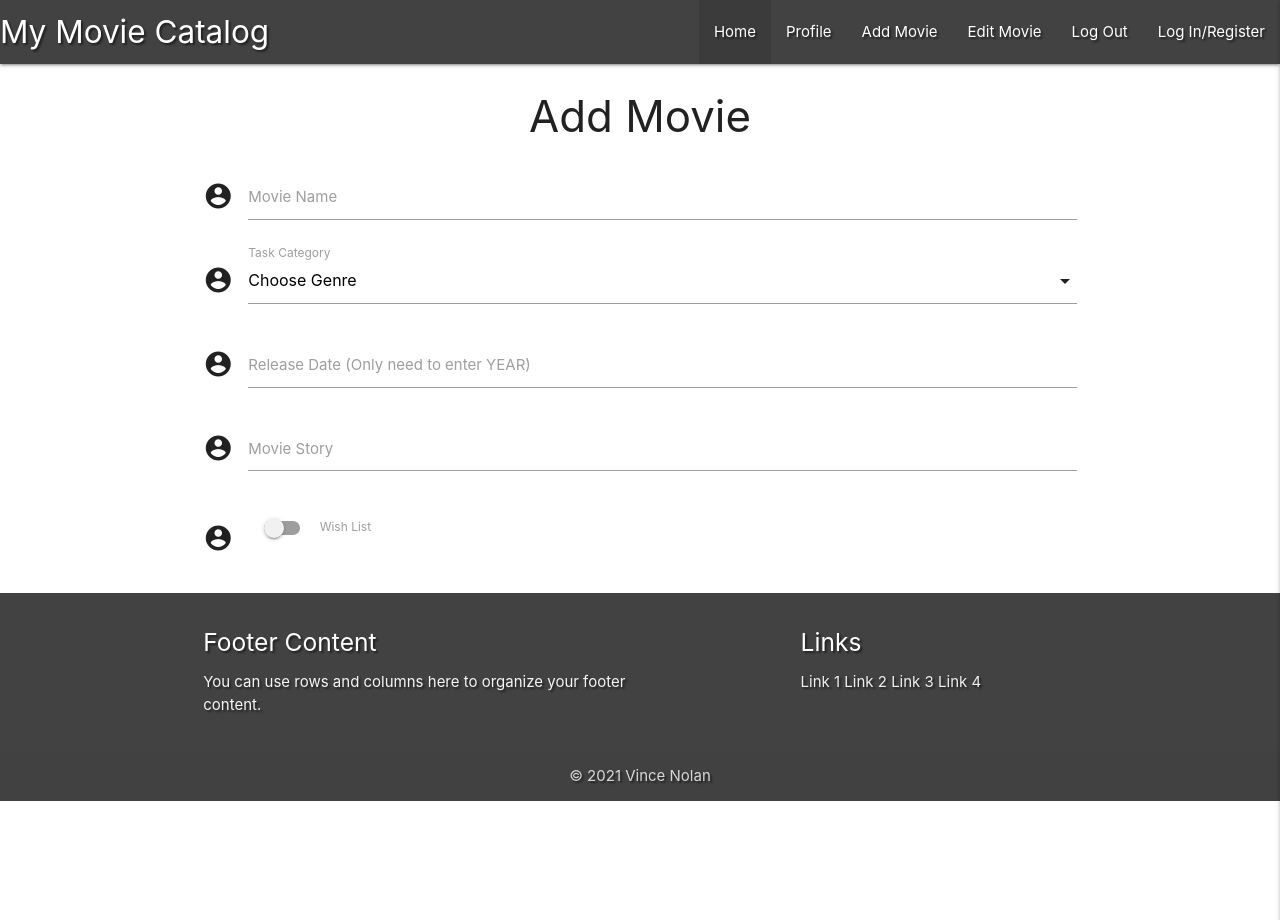
After one commit to VinceNolan999/ms3-my-movie-catalog, a Flask app: page /add_movie in a window 1280 px wide. The commit adds this page. Run offline with Flask 2, Linux system fonts and the light colour scheme; data that the repository does not hold is empty; some libraries are stand-ins or nearby versions.

Commit message:
added add_movie input fields

```diff
--- a/app.py
+++ b/app.py
@@ -92,6 +92,13 @@ def logout():
     return redirect(url_for("get_movies"))
 
 
+# Add Movie section
+@app.route("/add_movie")
+def add_movie():
+    genre = mongo.db.genre.find().sort("genre_name", 1)
+    return render_template("add_movie.html", genre=genre)
+
+
 if __name__ == "__main__":
     app.run(host=os.environ.get("IP"),
             port=int(os.environ.get("PORT")),
--- a/static/js/script.js
+++ b/static/js/script.js
@@ -1,3 +1,12 @@
-$(document).ready(function(){
-    $('.sidenav').sidenav({edge: "right"});
+$(document).ready(function () {
+  $(".sidenav").sidenav({edge: "right"});
+  $('select').formSelect();
+  $(".datepicker").datepicker({
+    format: "yyyy",
+    yearRange: 100,
+    showClearBtn: true,
+    i18n: {
+        done: "Select"
+      }
   });
+});
--- /dev/null
+++ b/templates/add_movie.html
@@ -0,0 +1,48 @@
+{% extends "base.html" %}
+{% block content %}
+
+    <h3 class="center-align">Add Movie</h3>
+
+    <div class="row">
+        <form class="col s12" method="POST" action="">
+            <div class="row">
+                <div class="input-field col s12">
+                    <i class="material-icons prefix">account_circle</i>
+                    <input id="movie_name" name="movie_name" maxlenght="25" type="text" class="validate" required>
+                    <label for="movie_name">Movie Name</label>
+                </div>
+                <div class="input-field col s12">
+                    <i class="material-icons prefix">account_circle</i>
+                        <select id="genre_name" name="genre_name" class="validate" required>
+                        <option value="" disabled selected>Choose Genre</option>
+                        {% for genres in genre %}
+                            <option value="{{ genres.genre_name }}">{{ genres.genre_name }}</option>
+                        {% endfor %}
+                    </select>
+					<label for="category_name">Task Category</label>
+                  </div>
+                <div class="input-field col s12">
+                    <i class="material-icons prefix">account_circle</i>
+                    <input id="release_date" name="release_date" type="text" class="datepicker validate" required>
+                    <label for="release_date">Release Date (Only need to enter YEAR)</label>
+                </div>
+                <div class="input-field col s12">
+                    <i class="material-icons prefix">account_circle</i>
+                    <textarea id="movie_story" name="movie_story" class="materialize-textarea" required></textarea>
+                    <label for="movie_story">Movie Story</label>
+                  </div>
+                <div class="input-field col s12">
+                    <div class="switch">
+                        <i class="material-icons prefix">account_circle</i>
+                        <label for="wish_list">
+                        <input type="checkbox" id="wish_list" name="wish_list">
+                        <span class="lever"></span>
+                        Wish List
+                        </label>
+                    </div>
+                </div>
+            </div>
+        </form>
+    </div>
+
+{% endblock %}
--- a/templates/base.html
+++ b/templates/base.html
@@ -24,7 +24,7 @@
         <ul class="right hide-on-med-and-down">
           <li class="active"><a href="{{ url_for('get_movies') }}">Home</a></li>
             <li><a href="{{ url_for('profile', username=session['user']) }}">Profile</a></li>
-            <li><a href="#">Add Movie</a></li>
+            <li><a href="{{ url_for('add_movie' )}}">Add Movie</a></li>
             <li><a href="#">Edit Movie</a></li>
             <li><a href="{{ url_for('logout' )}}">Log Out</a></li>
             <li><a href="{{ url_for('login') }}">Log In/Register</a></li>
@@ -38,7 +38,7 @@
       </li>
       <li><a href="{{ url_for('get_movies') }}">Home</a></li>
       <li><a href="{{ url_for('profile', username=session['user']) }}">Profile</a></li>
-      <li><a href="#">Add Movie</a></li>
+      <li><a href="{{ url_for('add_movie' )}}">Add Movie</a></li>
       <li><a href="#">Edit Movie</a></li>
       <li><a href="{{ url_for('logout' )}}">Log Out</a></li>
       <li><a href="{{ url_for('login') }}">Log In/Register</a></li>
--- a/templates/movies.html
+++ b/templates/movies.html
@@ -10,15 +10,13 @@
                 <img src="{{ url_for('static', filename = 'images/clipboard.jpg') }}" class="activator">
             </div>
             <div class="card-content">
-                <span class="card-title activator grey-text text-darken-4">Card Title<i
+                <span class="card-title activator grey-text text-darken-4">{{ movie.movie_name }}<i
                         class="material-icons right">more_vert</i></span>
                 <p><a href="#">This is a link</a></p>
             </div>
             <div class="card-reveal">
-                <span class="card-title grey-text text-darken-4">Card Title<i
+                <span class="card-title grey-text text-darken-4">{{ movie.movie_name }}<i
                         class="material-icons right">close</i></span>
-
-                {{ movie.movie_name }}<br>
                 {{ movie.genre_name }}<br>
                 {{ movie.release_date }}<br>
                 {{ movie.run_time }}<br>
```
